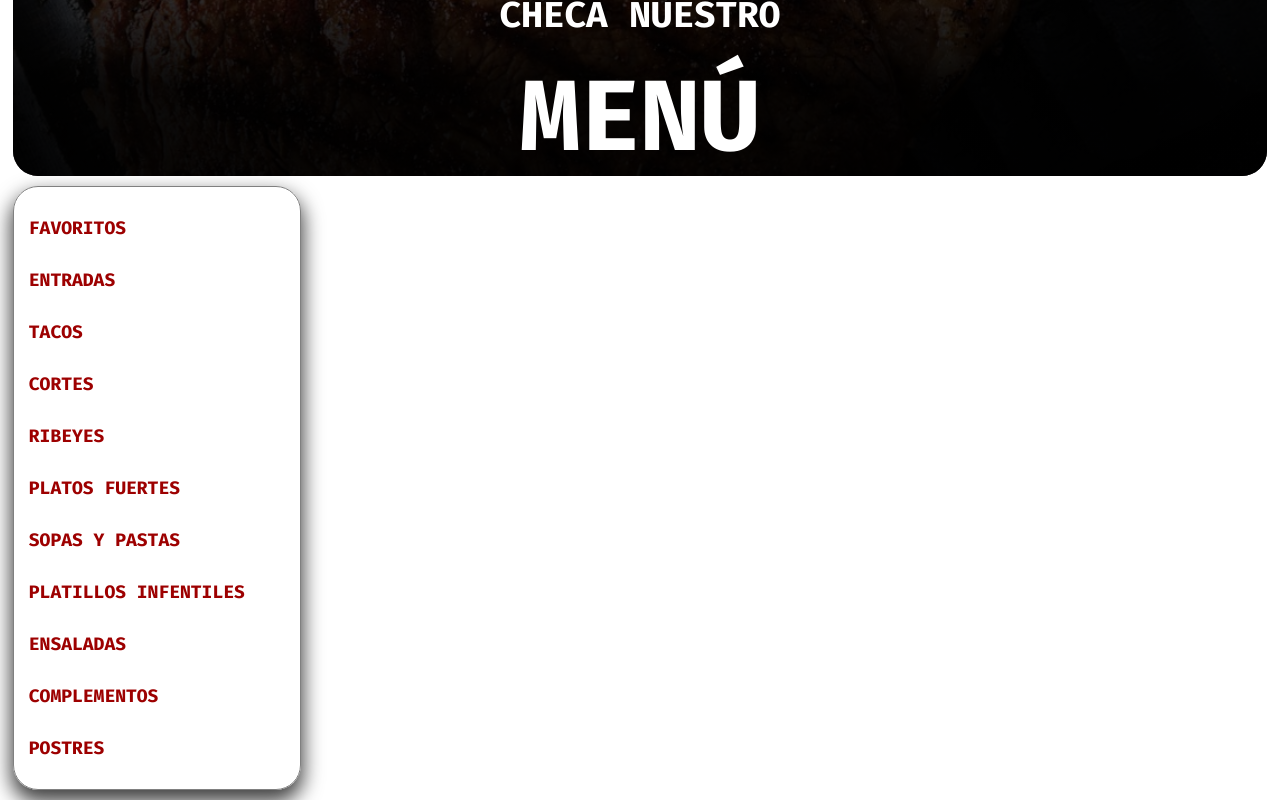
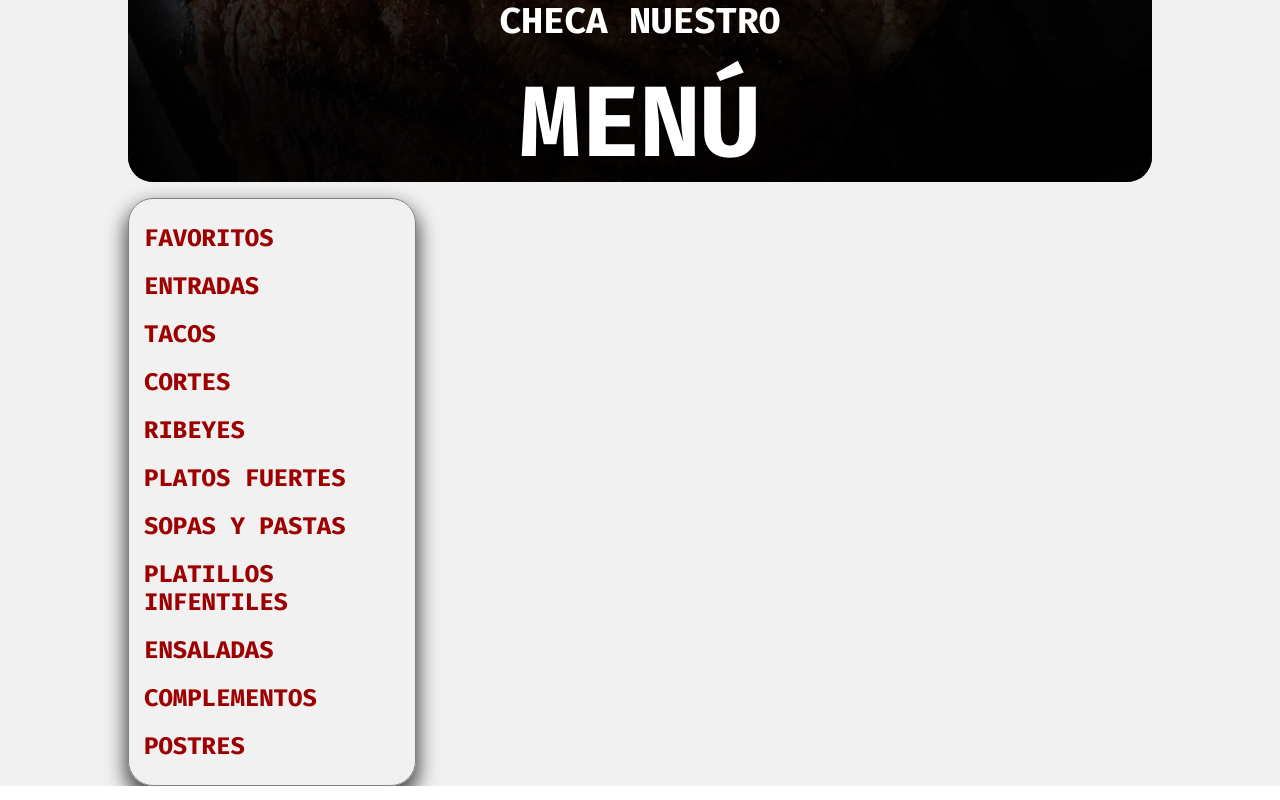
Before and after one commit to RobertoCRIH/restaurant-menu, a React (Create React App) app: page / in a window 1280 px wide. Shown: the part 334-1134 px from the top of the page. Built offline with nearby package versions, Linux system fonts and the light colour scheme; a web font is replaced by a local one.

Commit message:
Los botones de categorías ya pueden cambiar el useState del menú.

```diff
--- a/src/components/banner.scss
+++ b/src/components/banner.scss
@@ -6,7 +6,7 @@
     // SIZES AND RADIUS
     border-radius: 25px;
     height: 500px;
-    margin: 10px 1vw;
+    margin: 2vh 0;
 
     overflow: hidden;
     &__content{
--- a/src/components/menu_categories.jsx
+++ b/src/components/menu_categories.jsx
@@ -1,21 +1,21 @@
 import "./menu_categories.scss"
 import MenuCategoriesButton from "./menu_categories_button";
 
-function MenuCategories() {
+function MenuCategories( {changeStateFunction} ) {
     return(
         <div className="menuCategories">
 
-            <MenuCategoriesButton nombre={"FAVORITOS"}/>
-            <MenuCategoriesButton nombre={"ENTRADAS"}/>
-            <MenuCategoriesButton nombre={"TACOS"}/>
-            <MenuCategoriesButton nombre={"CORTES"}/>
-            <MenuCategoriesButton nombre={"RIBEYES"}/>
-            <MenuCategoriesButton nombre={"PLATOS FUERTES"}/>
-            <MenuCategoriesButton nombre={"SOPAS Y PASTAS"}/>
-            <MenuCategoriesButton nombre={"PLATILLOS INFENTILES"}/>
-            <MenuCategoriesButton nombre={"ENSALADAS"}/>
-            <MenuCategoriesButton nombre={"COMPLEMENTOS"}/>
-            <MenuCategoriesButton nombre={"POSTRES"}/>
+            <MenuCategoriesButton nombre={"FAVORITOS"} changeFunction={changeStateFunction}/>
+            <MenuCategoriesButton nombre={"ENTRADAS"} changeFunction={changeStateFunction}/>
+            <MenuCategoriesButton nombre={"TACOS"} changeFunction={changeStateFunction}/>
+            <MenuCategoriesButton nombre={"CORTES"} changeFunction={changeStateFunction}/>
+            <MenuCategoriesButton nombre={"RIBEYES"} changeFunction={changeStateFunction}/>
+            <MenuCategoriesButton nombre={"PLATOS FUERTES"} changeFunction={changeStateFunction}/>
+            <MenuCategoriesButton nombre={"SOPAS Y PASTAS"} changeFunction={changeStateFunction}/>
+            <MenuCategoriesButton nombre={"PLATILLOS INFENTILES"} changeFunction={changeStateFunction}/>
+            <MenuCategoriesButton nombre={"ENSALADAS"} changeFunction={changeStateFunction}/>
+            <MenuCategoriesButton nombre={"COMPLEMENTOS"} changeFunction={changeStateFunction}/>
+            <MenuCategoriesButton nombre={"POSTRES"} changeFunction={changeStateFunction}/>
         </div>
     )
 }
--- a/src/components/menu_categories.scss
+++ b/src/components/menu_categories.scss
@@ -21,11 +21,11 @@ $main_red : #9D0000;
         background-color: transparent;
 
         color: $main_red;
-        font-size: 18px;
+        font-size: 24px;
         font-weight: bold;
 
 
-        margin: 10px 0;
+        margin: 5px 0;
         padding: 5px 0;
     }
 }
--- a/src/components/menu_categories_button.jsx
+++ b/src/components/menu_categories_button.jsx
@@ -1,6 +1,8 @@
-function MenuCategoriesButton({nombre}) {
+function MenuCategoriesButton({nombre, changeFunction}) {
     return(
-        <button className="menuCategories__button">
+        <button className="menuCategories__button" onClick={(e)=>{
+            changeFunction(nombre)
+        }}>
             {nombre}
         </button>
     )
--- a/src/components/menu_main_part.jsx
+++ b/src/components/menu_main_part.jsx
@@ -1,9 +1,14 @@
+import { useState } from "react";
 import MenuCategories from "./menu_categories";
 import "./menu_main_part.scss"
 function MenuMainPart() {
+
+    const [menuState,setMenuState] = useState("FAVORITOS")
+
     return(
         <div className="menuMainPart">
-            <MenuCategories/>
+            {/* <h1> {menuState} </h1> */}
+            <MenuCategories changeStateFunction={setMenuState}/>
         </div>
     )
 }
--- a/src/components/menu_main_part.scss
+++ b/src/components/menu_main_part.scss
@@ -1,4 +1,4 @@
 .menuMainPart{
-    margin: 10px 1vw;
+
     display: flex;
 }
--- a/src/general.scss
+++ b/src/general.scss
@@ -8,3 +8,8 @@
     font-style: normal;
 
 }
+
+.App{
+    padding: 0 10vw;
+    background-color: #F1F1F1;
+}
```
